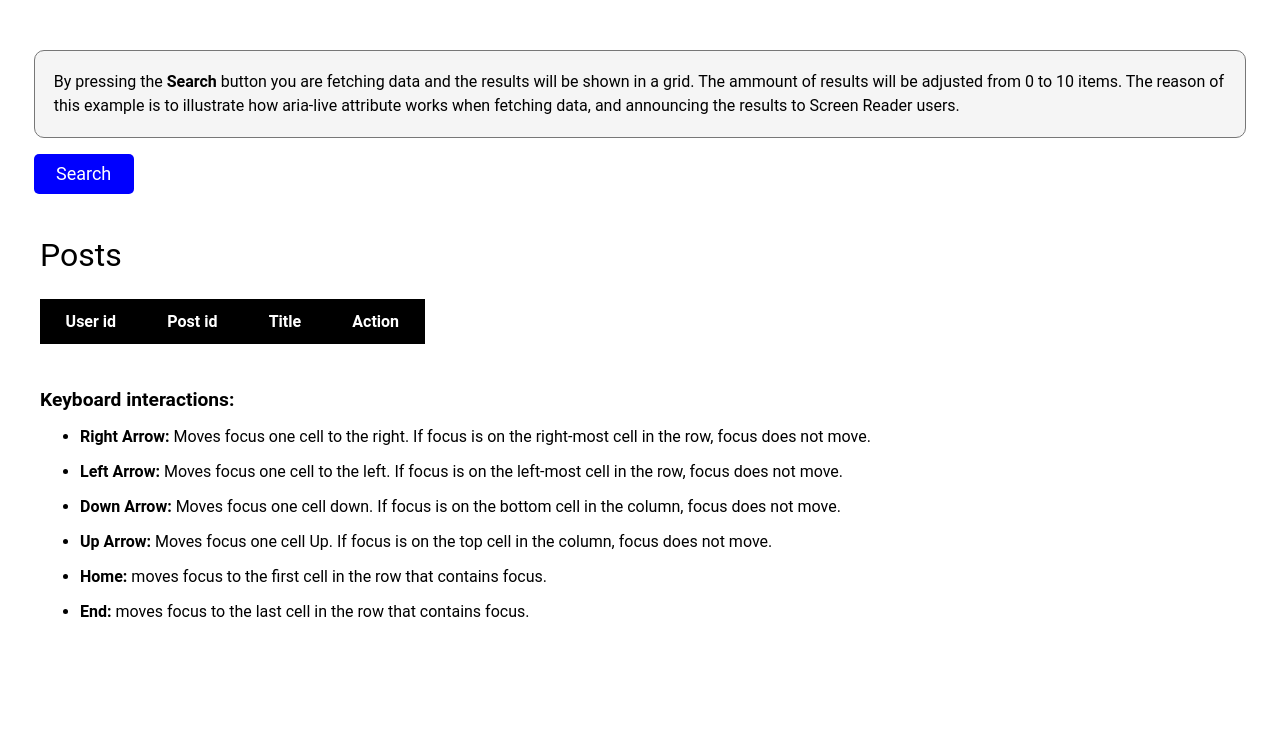
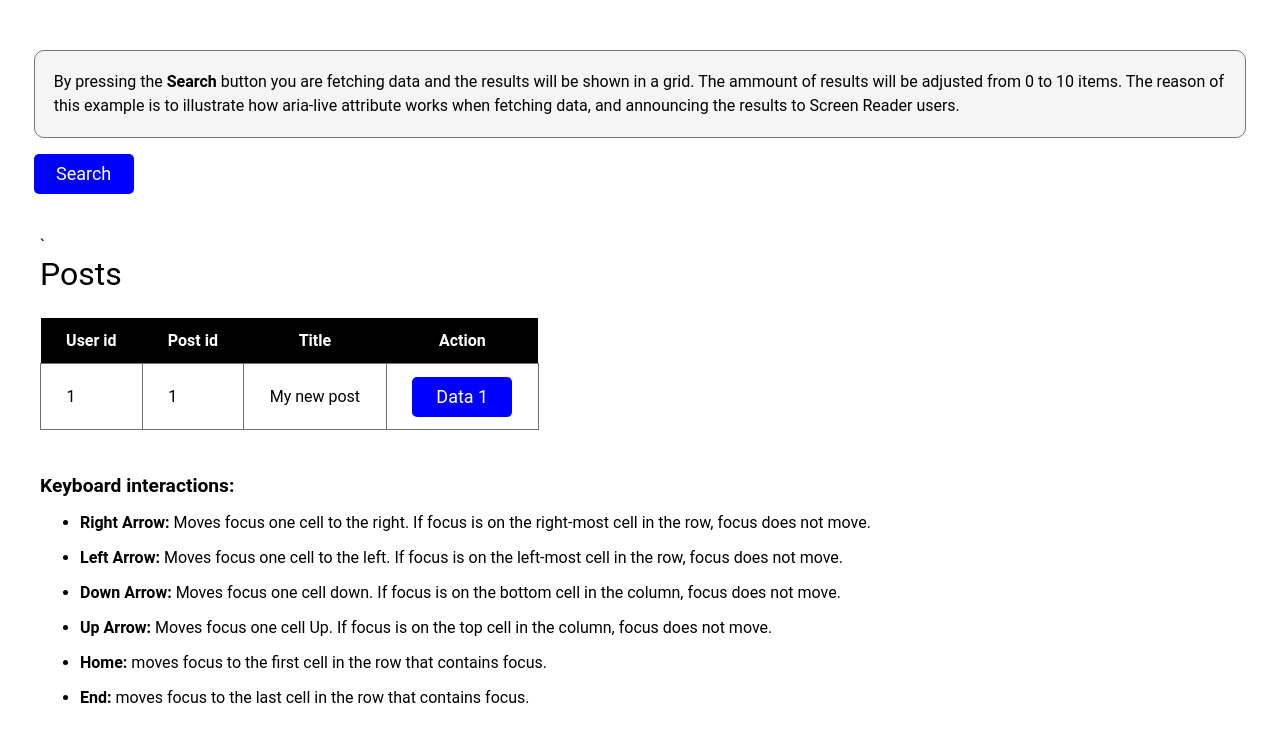
Before and after one commit to ernesto-code/a11y-search-grid, a plain HTML site: page index.html in a window 1280 px wide. Drawn offline with nearby package versions, Linux system fonts and the light colour scheme.

Commit message:
Update index.html

```diff
--- a/index.html
+++ b/index.html
@@ -36,7 +36,6 @@
             </div>
         </div>
         <div class="results" style="display:flex;flex-direction: column;padding:0 2.5vw 2.5vw 2.5vw ">
-
             <div>
                 <table>
                     <caption>Posts</caption>
@@ -49,7 +48,16 @@
                         </tr>
                     </thead>
                     <tbody id="table-body">
-
+                        <td tabindex="-1" role="gridcell" onkeydown='cellKeydownHandler(event)'>1</td>
+                        <td tabindex="-1" role="gridcell" onkeydown='cellKeydownHandler(event)'>1</td>
+                        <td tabindex="-1" role="gridcell" onkeydown='cellKeydownHandler(event)'>My new post</td>
+                        <td role="gridcell">
+                            <div role="application">
+                                <button tabindex="-1" aria-roledescription="grid button"
+                                    onkeydown="buttonKeydownHandler(event)" onclick='btnClickHandler(event)'
+                                    aria-label="data1">Data 1</button>
+                            </div>
+                        </td>`
                     </tbody>
                 </table>
             </div>
```
